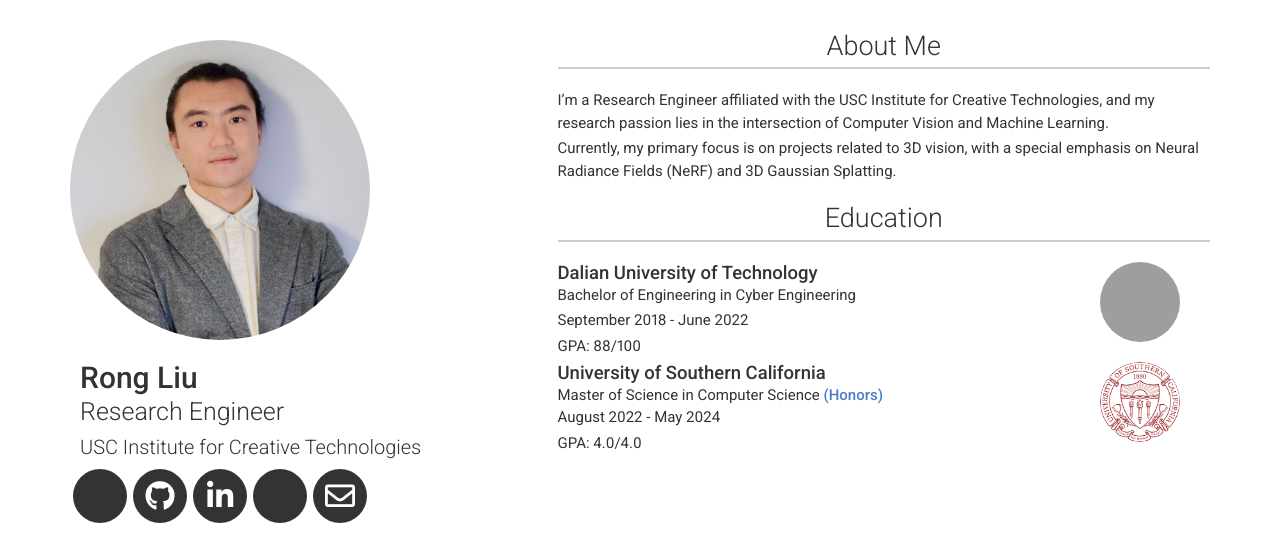
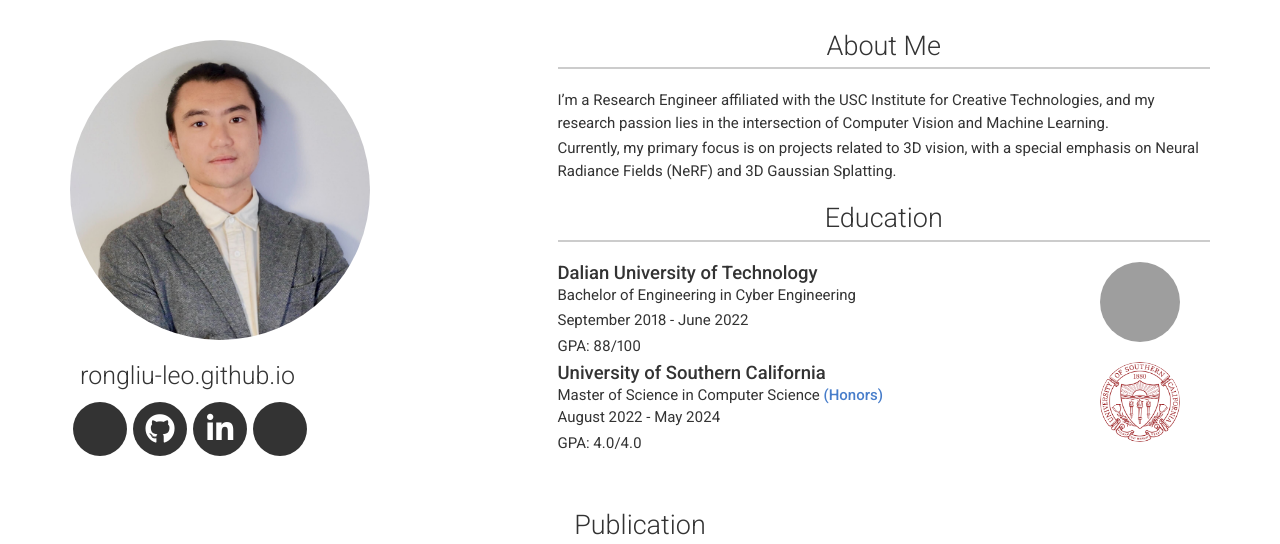
Before and after one commit to RongLiu-Leo/rongliu-leo.github.io, a Jekyll site: the page built from index.md, in a window 1280 px wide and 900 px high, cut to the strip 0-544 px from the top of the window. Built offline with Jekyll 4.4.1, drawn with Linux system fonts in a browser that asks for light colours; nearby versions of some CDN libraries; a style sheet for code colours, icons or effects is not loaded; some of the changed lines change nothing that is shown; grey boxes are pictures that could not be loaded.

Commit message:
Update _config.yml

```diff
--- a/_config.yml
+++ b/_config.yml
@@ -6,15 +6,17 @@
 version: 2
 
 # Personal info
-name: Rong Liu
-title: Research Engineer
-affiliation: USC Institute for Creative Technologies
-email: rliu8691@usc.edu
-# email_title: Email (Email title override)
-phone: (213)519-8268
-# phone_title: Phone (Phone title override)
-website: https://rongliu-leo.github.io/
-# website_title: Web (Website title override)
+author:
+  name: Rong Liu
+  job_title: Research Engineer
+  affiliation: USC Institute for Creative Technologies
+  email: rliu8691@usc.edu
+  url: https://rongliu-leo.github.io/
+  image: images/profile.jpg
+  same_as:
+    - https://scholar.google.com/citations?user=MrWUyWkAAAAJ
+    - https://github.com/RongLiu-Leo
+    - https://www.linkedin.com/in/rong-liu-34a3b4251/
 
 # Dark Mode (true/false/never)
 darkmode: never
```
